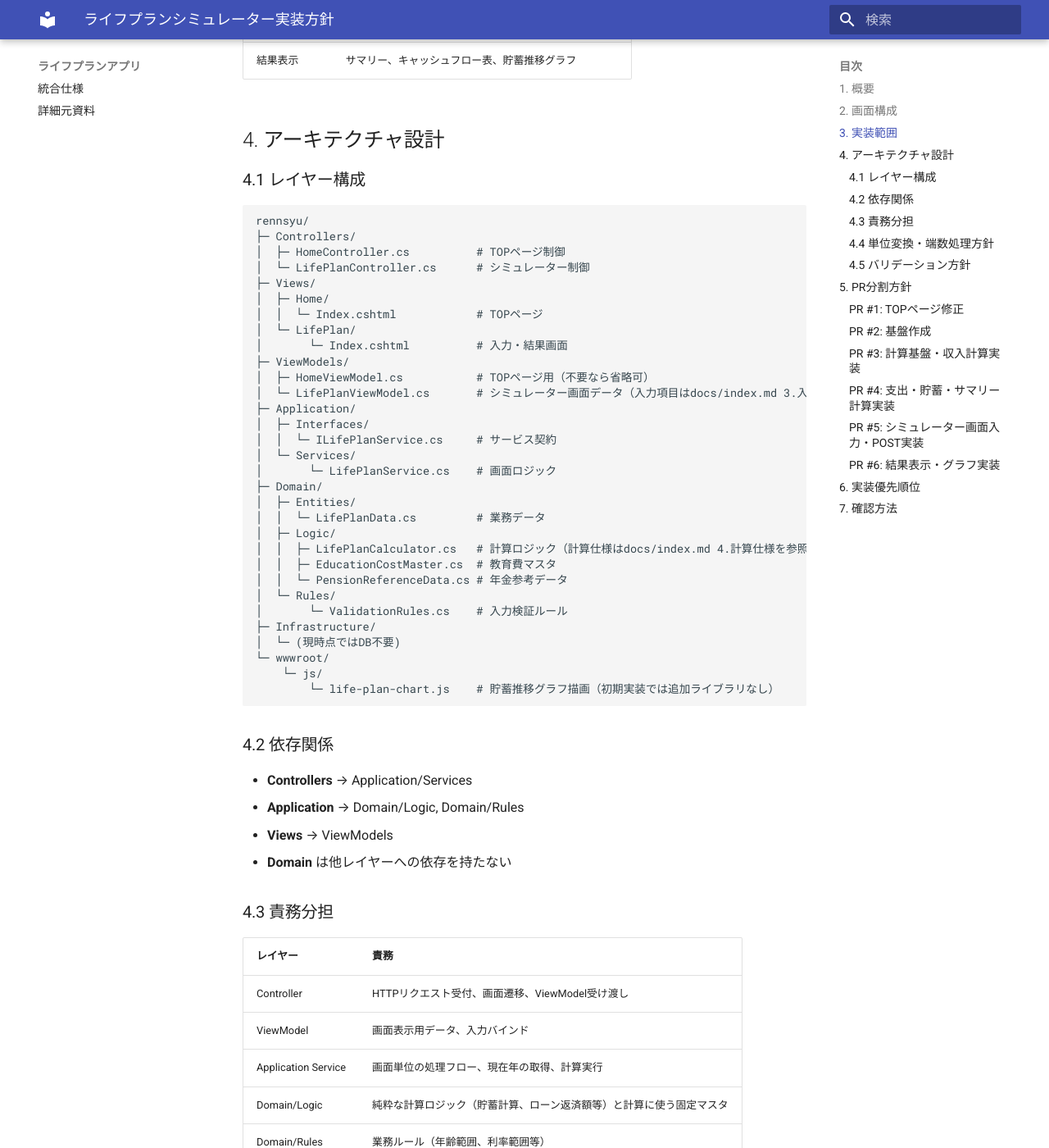
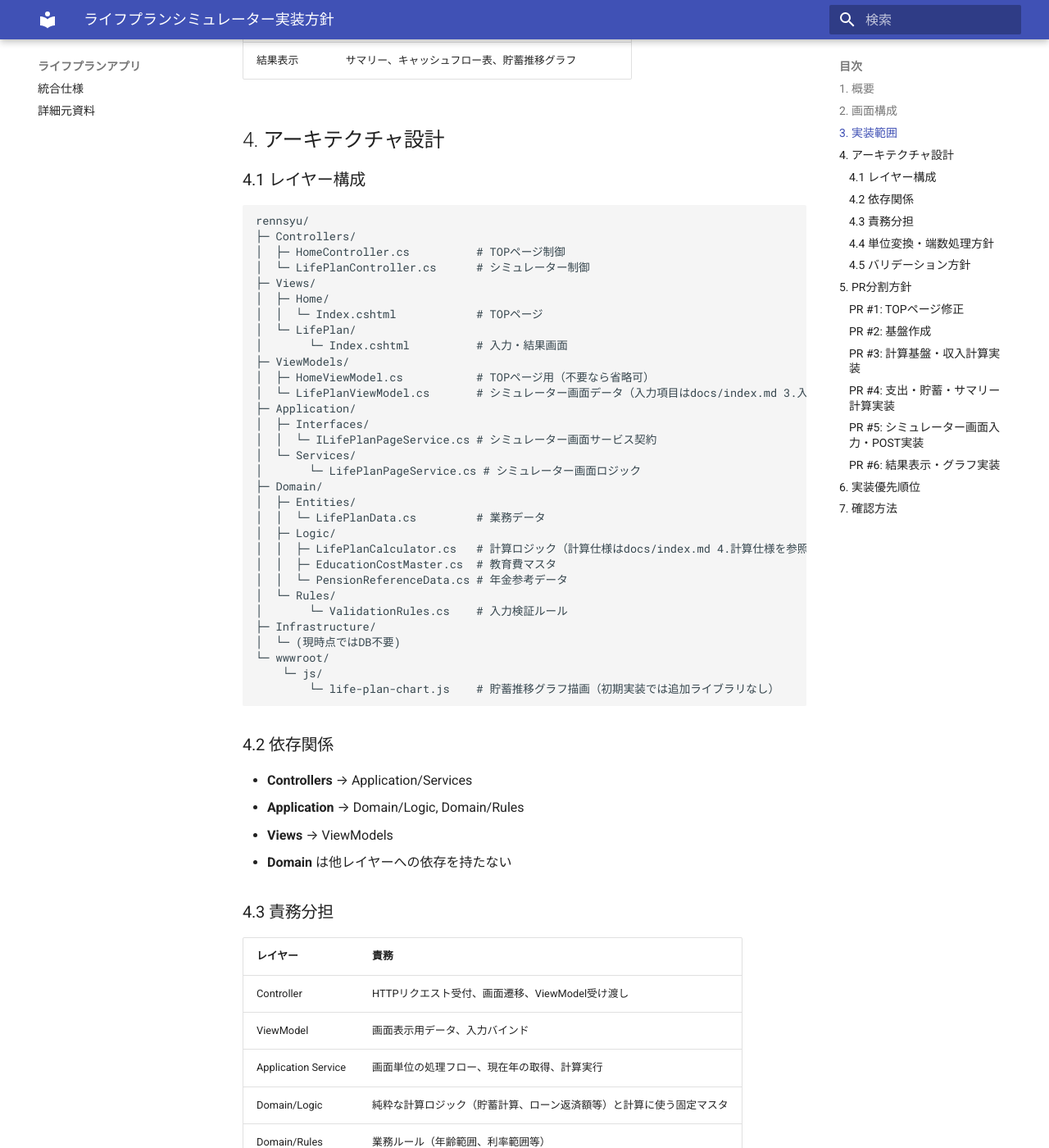
Before and after one commit to Kinagaki-525/LifePlan, an MkDocs documentation site: the page built from docs/implementation-plan.md, in a window 1280 px wide and 1400 px high, scrolled down 748 px. Shown: the whole window at 82% size. Built offline with MkDocs 1.6.1 and Material for MkDocs 9.7.7, drawn with Linux system fonts in a browser that asks for light colours; some of the changed text lies outside the part shown.

Commit message:
仕様書を修正

```diff
--- a/docs/implementation-plan.md
+++ b/docs/implementation-plan.md
@@ -39,9 +39,9 @@ rennsyu/
 │  └─ LifePlanViewModel.cs       # シミュレーター画面データ（入力項目はdocs/index.md 3.入力仕様を参照）
 ├─ Application/
 │  ├─ Interfaces/
-│  │  └─ ILifePlanService.cs     # サービス契約
+│  │  └─ ILifePlanPageService.cs # シミュレーター画面サービス契約
 │  └─ Services/
-│       └─ LifePlanService.cs    # 画面ロジック
+│       └─ LifePlanPageService.cs # シミュレーター画面ロジック
 ├─ Domain/
 │  ├─ Entities/
 │  │  └─ LifePlanData.cs         # 業務データ
@@ -119,7 +119,7 @@ rennsyu/
 ### PR #2: 基盤作成
 - LifePlanController作成
 - LifePlanViewModel作成
-- LifePlanService作成
+- LifePlanPageService作成
 - Domain/Logic 基本構造
 - 教育費マスタ、年金参考データ作成
 - Application/Interfaces 契約定義
```
Also changed, not shown: README.md (+1 -1 lines), .github/copilot-introduction.md.
